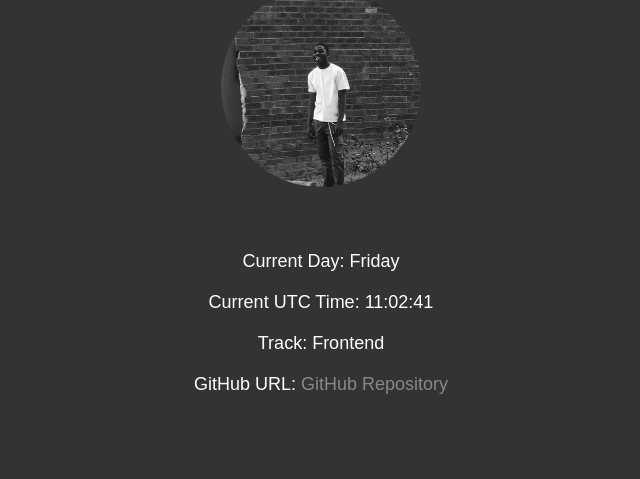
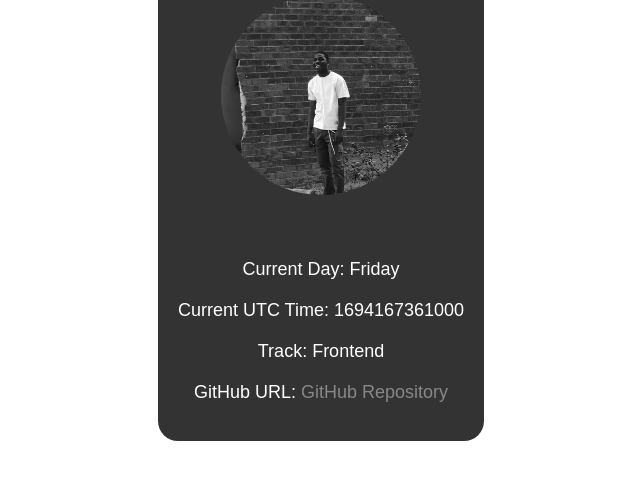
Before and after one commit to codabytez/hng-101, a plain HTML site: page index.html in a window 1280 px wide. Shown: the part 97-576 px from the top of the page, without its empty margins (319-959 px from the left). Drawn offline with Linux system fonts and the light colour scheme.

Commit message:
changed time to UTC

```diff
--- a/index.html
+++ b/index.html
@@ -7,6 +7,7 @@
     <title>HNG101</title>
   </head>
   <body>
+    <main>
       <header>
         <h1 data-testid="slackUserName">Obinna Chidi</h1>
         <img
@@ -15,16 +16,20 @@
           data-testid="slackDisplayImage"
         />
       </header>
-    <main>
+      <section>
         <p data-testid="currentDayOfTheWeek"></p>
         <p data-testid="currentUTCTime"></p>
         <p data-testid="myTrack">Track: Frontend</p>
         <p>
           GitHub URL:
-        <a href="https://github.com/codabytez/hng-101" data-testid="githubURL">
+          <a
+            href="https://github.com/codabytez/hng-101"
+            data-testid="githubURL"
+          >
             GitHub Repository
           </a>
         </p>
+      </section>
     </main>
 
     <script src="script.js"></script>
--- a/script.js
+++ b/script.js
@@ -15,14 +15,8 @@ const updateDateTime = () => {
   ];
   const now = new Date();
   const dayOfWeek = daysOfWeek[now.getUTCDay()];
-  const options = {
-    timeZone: "Africa/Lagos",
-    hour: "numeric",
-    minute: "numeric",
-    second: "numeric",
-    hour12: false,
-  };
-  const localTime = now.toLocaleTimeString([], options);
+
+  const localTime = now.getTime();
 
   currentDay.textContent = `Current Day: ${dayOfWeek}`;
   currentUTC.textContent = `Current UTC Time: ${localTime}`;
--- a/style.css
+++ b/style.css
@@ -1,10 +1,13 @@
-body {
+main {
   font-family: Arial, sans-serif;
   text-align: center;
   background-color: #333;
   color: #fff;
   margin: 0;
   padding: 0;
+  width: max-content;
+  margin: auto;
+  border-radius: 20px;
 }
 
 header {
@@ -22,24 +25,24 @@ header img {
   border-radius: 50%;
 }
 
-main {
+section {
   padding: 20px;
   margin: 0 auto;
   max-width: 800px;
 }
 
-main p {
+section p {
   font-size: 18px;
   margin-top: 20px;
 }
 
-main a {
+section a {
   color: #888;
   text-decoration: none;
   transition: all 0.2s ease-in-out;
 }
 
-main a:hover {
+section a:hover {
   text-decoration: underline;
   color: #ccc;
 }
```
Lines whose indentation alone changed are shown as unchanged.
